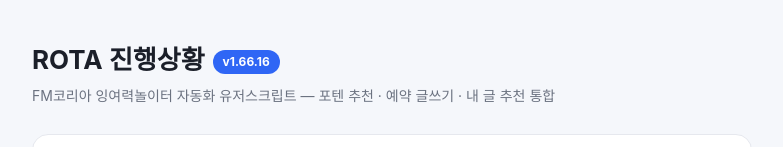
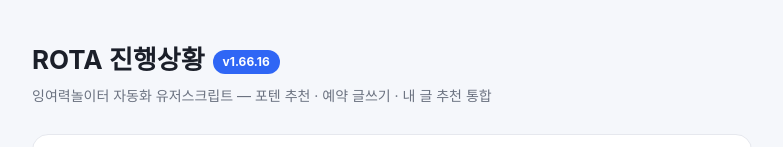
Before and after one commit to srleeinkorea/rota-status, a plain HTML site: page index.html in a window 1280 px wide. Shown: the top 147 px of the page, without its empty margins (248-1031 px from the left). Drawn offline with Linux system fonts and the light colour scheme.

Commit message:
Remove 'FM코리아' from subtitle in index.html

```diff
--- a/index.html
+++ b/index.html
@@ -39,7 +39,7 @@
 <div class="wrap">
   <header>
     <h1>ROTA 진행상황<span class="badge">v1.66.16</span></h1>
-    <div class="sub">FM코리아 잉여력놀이터 자동화 유저스크립트 — 포텐 추천 · 예약 글쓰기 · 내 글 추천 통합</div>
+    <div class="sub">잉여력놀이터 자동화 유저스크립트 — 포텐 추천 · 예약 글쓰기 · 내 글 추천 통합</div>
   </header>
 
   <div class="card">
```
